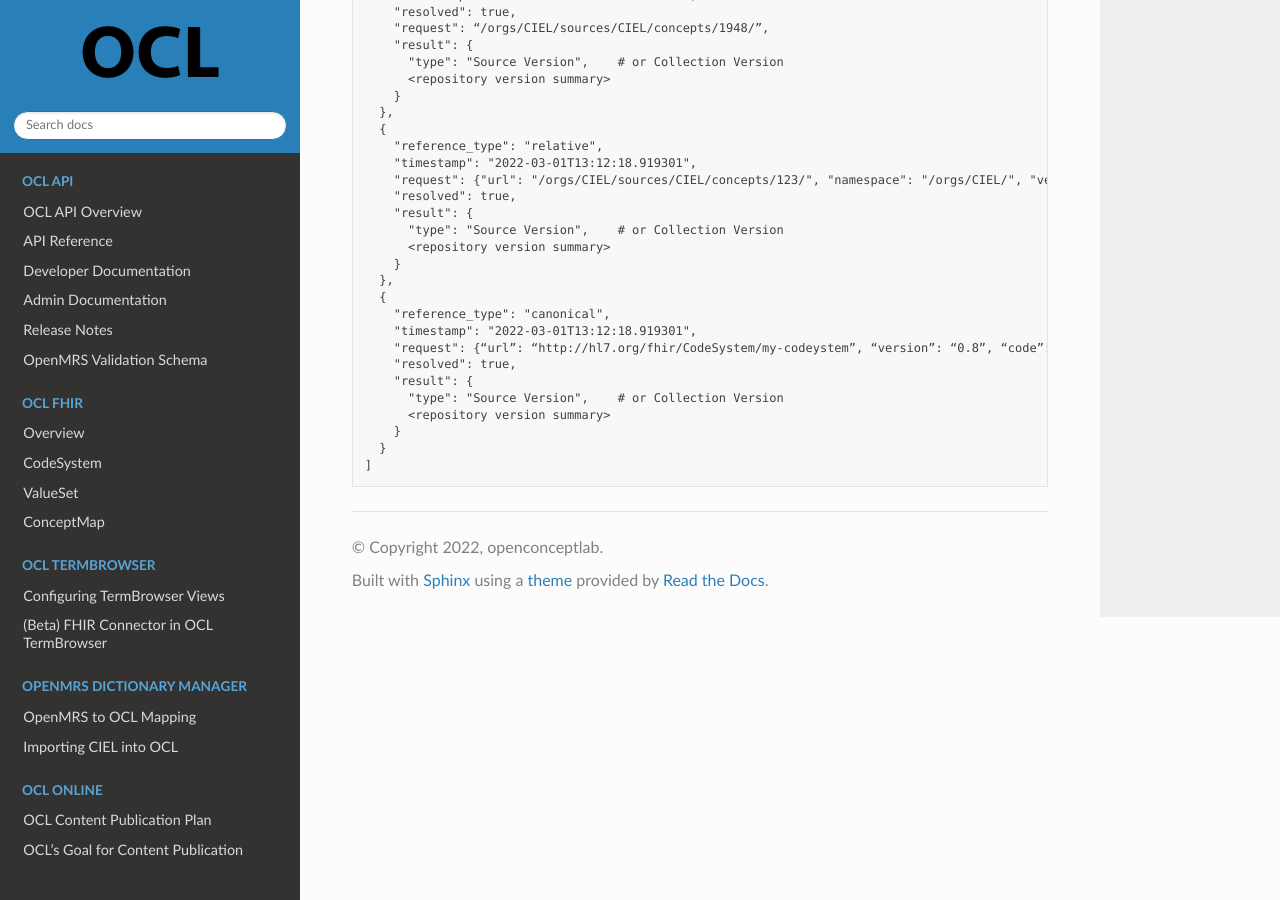
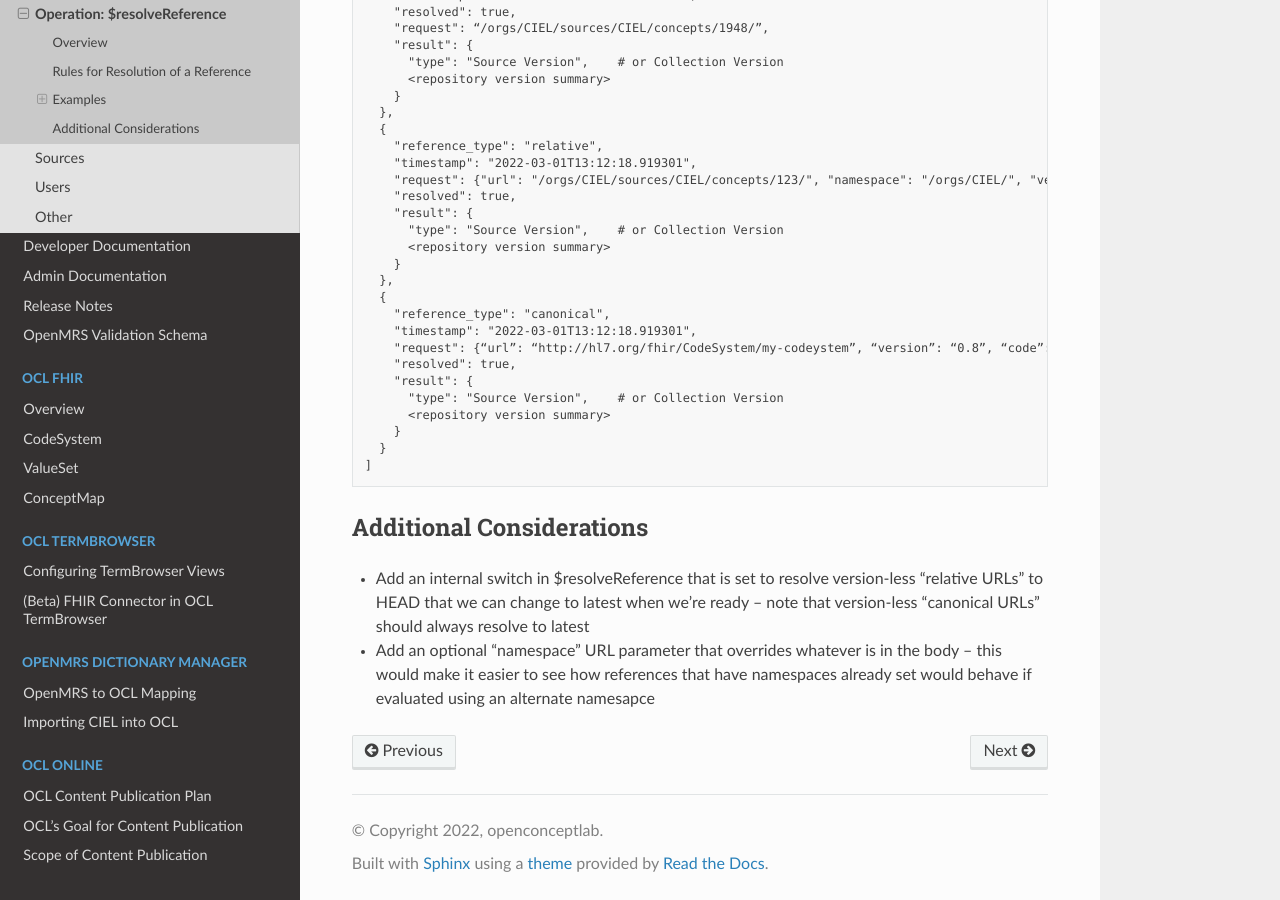
Before and after one commit to OpenConceptLab/ocl-docs, a Sphinx documentation site: the page built from docs/source/oclapi/apireference/resolveReference.md, in a window 1280 px wide and 900 px high, scrolled down 3035 px. Built offline with Sphinx 7.4.7 and the Read the Docs theme 2.0.0, drawn with Linux system fonts in a browser that asks for light colours.

Commit message:
Added $resolveReference to the index

````diff
--- a/docs/source/oclapi/apireference/index.rst
+++ b/docs/source/oclapi/apireference/index.rst
@@ -13,6 +13,7 @@ This section explains how to interact with OCL using REST APIs. Please refer to
     mappings
     orgs
     permissionssummary
+    resolveReference
     sources
     users
     other/index
--- a/docs/source/oclapi/apireference/resolveReference.md
+++ b/docs/source/oclapi/apireference/resolveReference.md
@@ -128,3 +128,8 @@ Status: 200
   }
 ]
 ```
+
+
+## Additional Considerations
+* Add an internal switch in $resolveReference that is set to resolve version-less "relative URLs" to HEAD that we can change to latest when we're ready -- note that version-less "canonical URLs" should always resolve to latest
+* Add an optional "namespace" URL parameter that overrides whatever is in the body -- this would make it easier to see how references that have namespaces already set would behave if evaluated using an alternate namesapce
````
